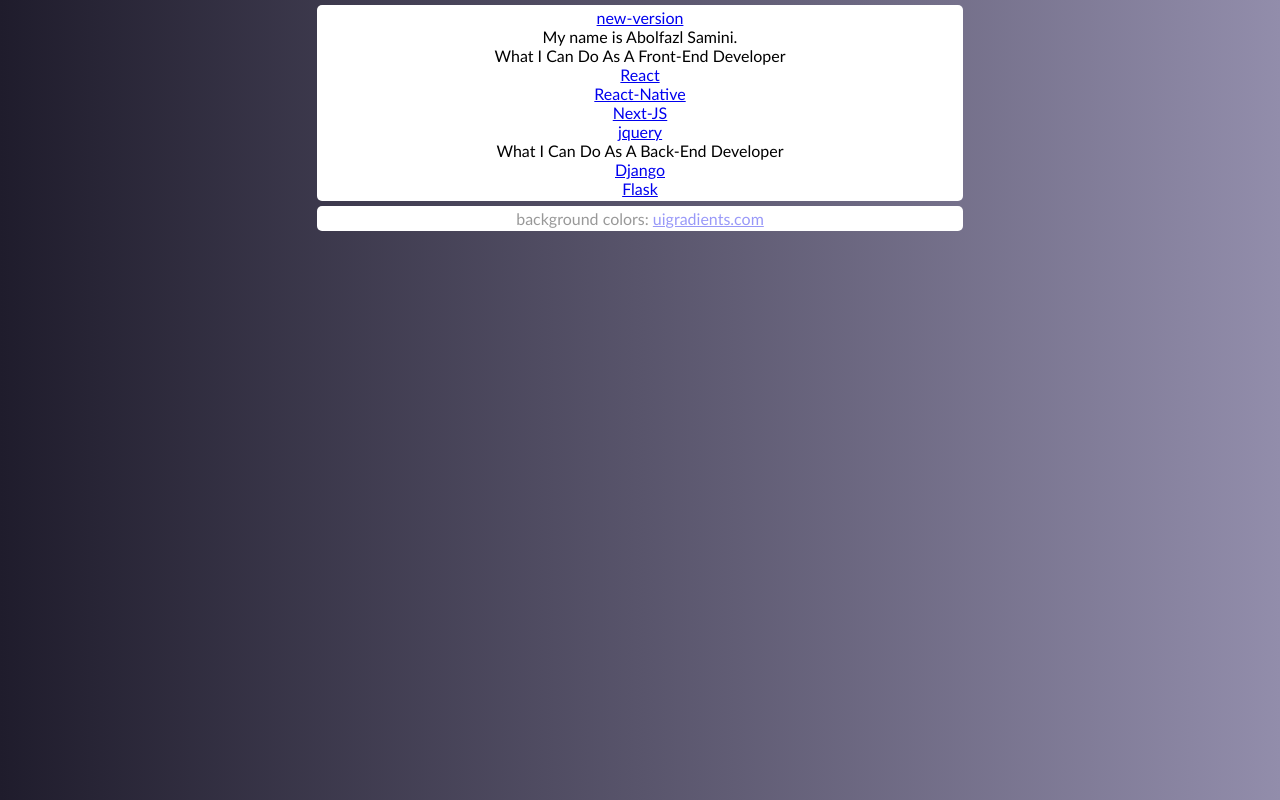
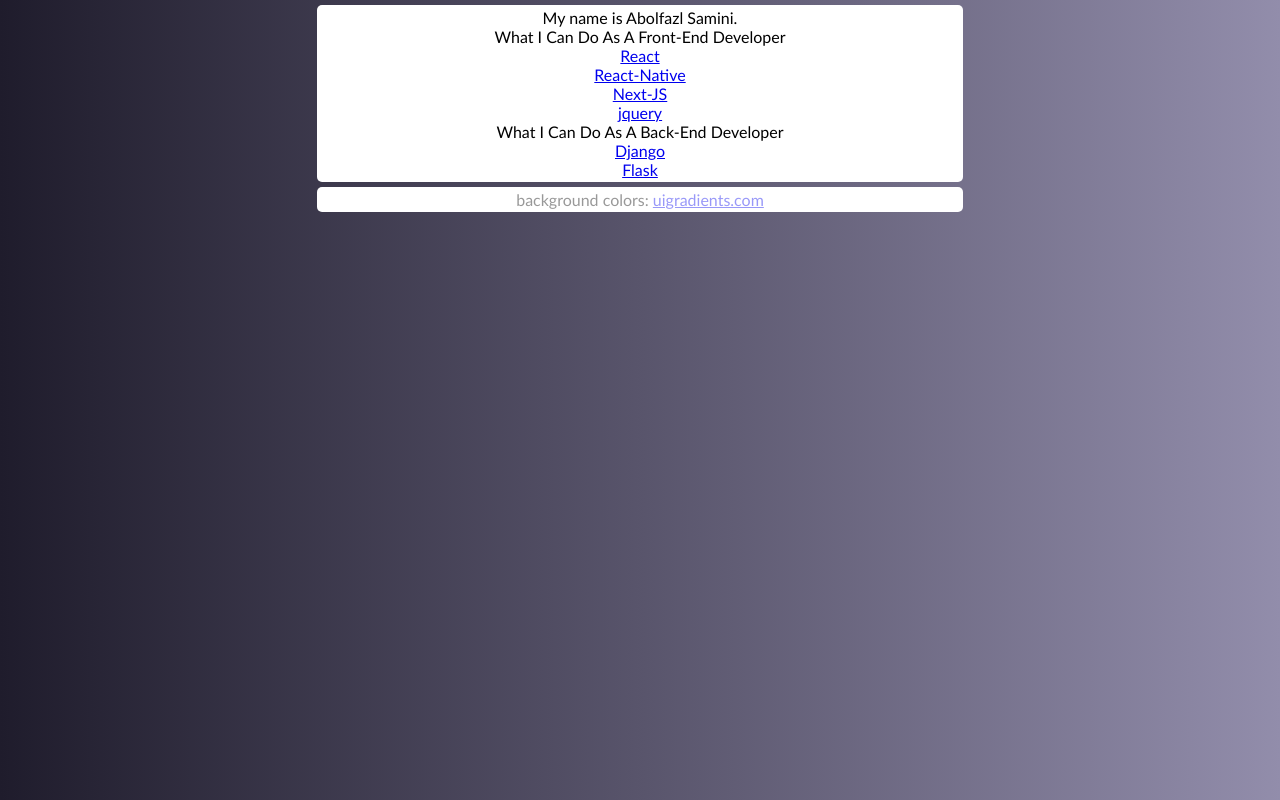
Before and after one commit to abolfazlsamini/Profile, a plain HTML site: page index.html in a window 1280 px wide. Drawn offline with nearby package versions, Linux system fonts and the light colour scheme.

Commit message:
Update index.html

```diff
--- a/index.html
+++ b/index.html
@@ -75,7 +75,6 @@
     <div class="box"></div>
     <div class="box2"></div>
     <div id="Container" class="Container">
-      <a href="index.html">new-version</a>
       <div id="name">My name is Abolfazl Samini.</div>
       <div id="list">
         What I Can Do As A Front-End Developer
```
